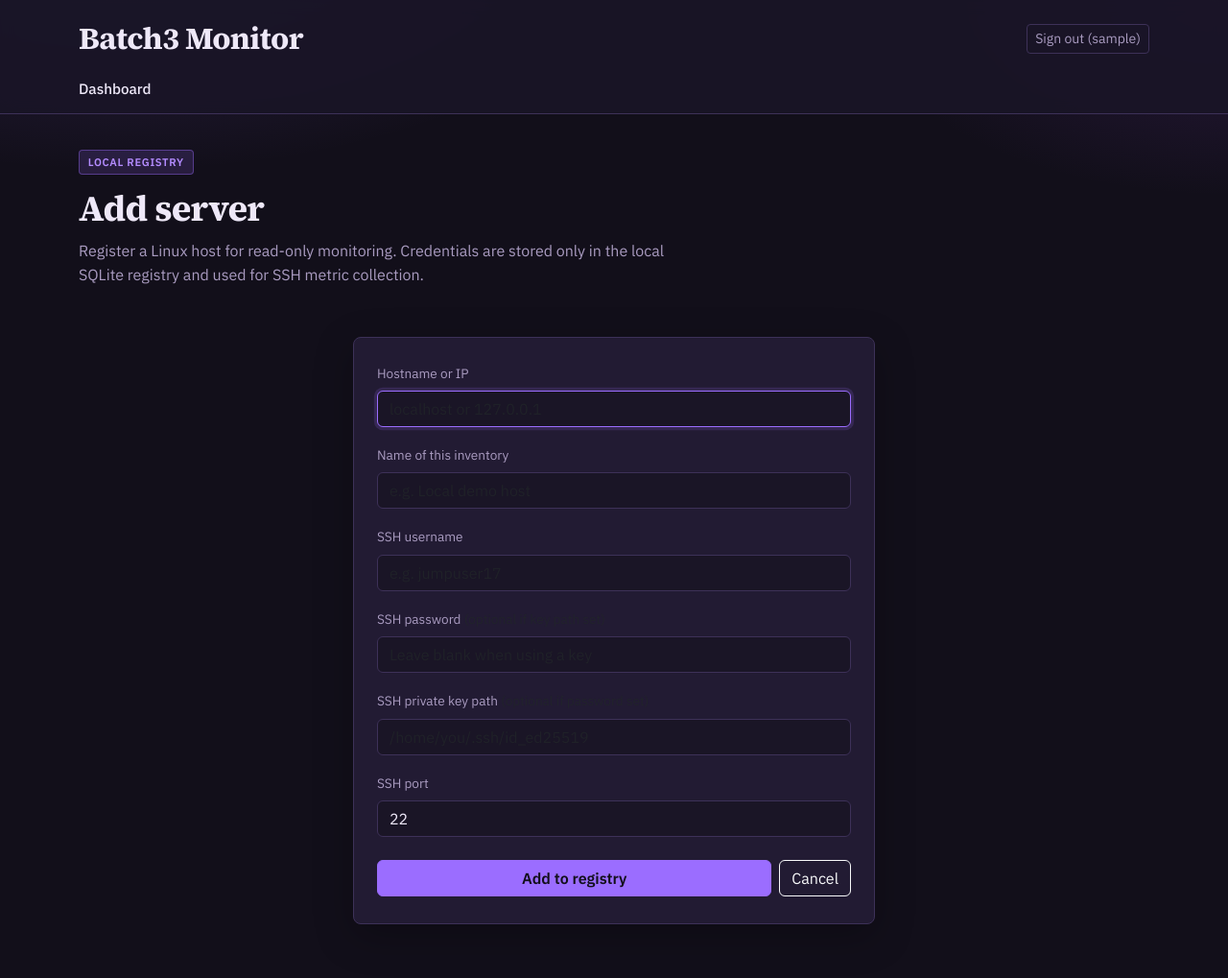
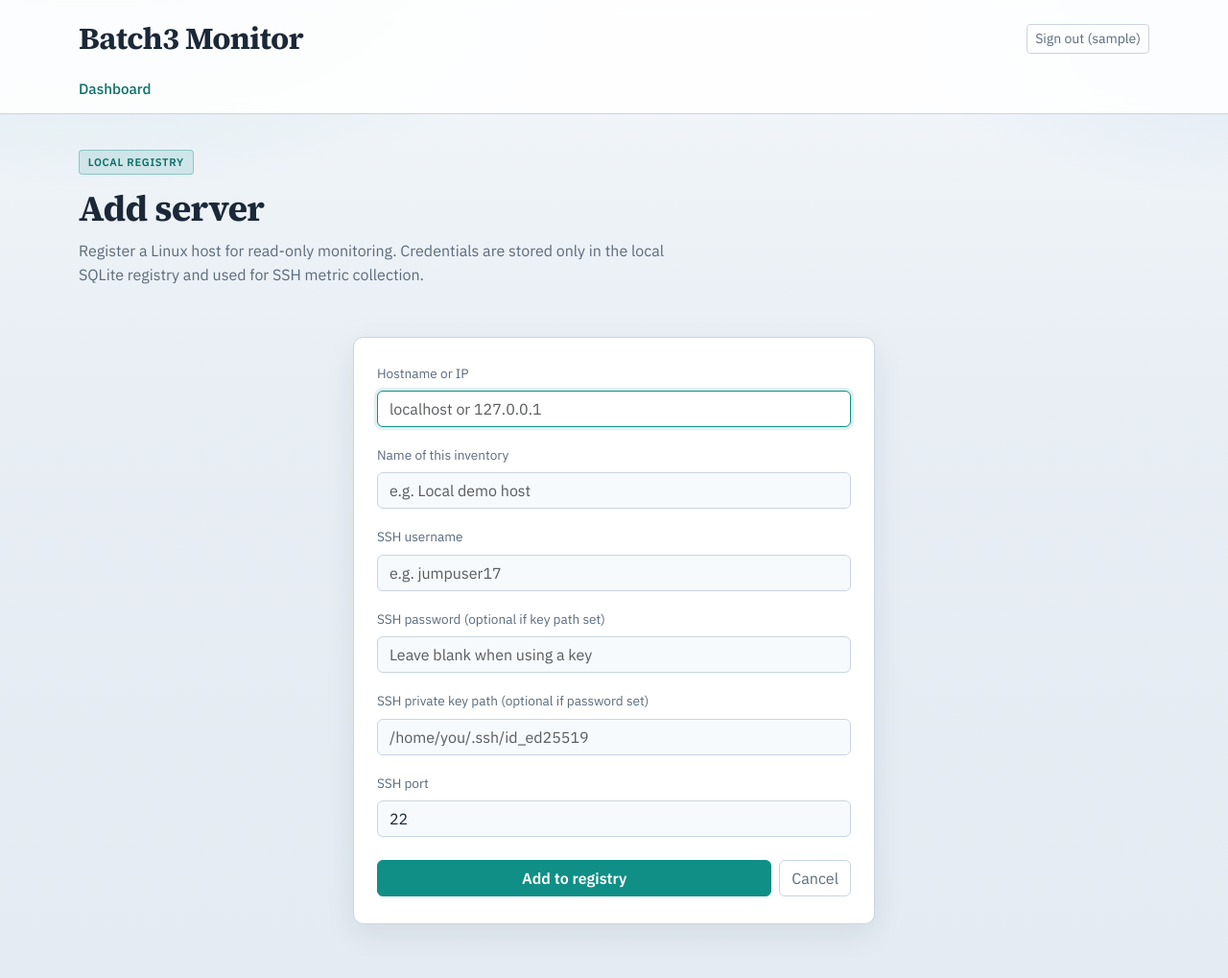
Before and after one commit to sathvikshet24/cursor_monitoring_app, a Flask app: page /servers/add in a window 1280 px wide. Shown: the whole page at 96% size. Run offline with Flask 3, Linux system fonts and the light colour scheme; the visitor is signed in with stand-in values (Sample User, id 1).

Commit message:
Refresh UI to a light teal theme for clearer day-to-day monitoring.
Co-authored-by: Cursor <cursoragent@cursor.com>

```diff
--- a/app/static/css/style.css
+++ b/app/static/css/style.css
@@ -1,13 +1,13 @@
 :root {
-  --bg: #120f1a;
-  --bg-elevated: #1a1526;
-  --panel: #221b33;
-  --border: #3d3158;
-  --text: #eee8f8;
-  --muted: #a99bc0;
-  --accent: #9b6dff;
-  --accent-dim: rgba(155, 109, 255, 0.16);
-  --accent-strong: #b48cff;
+  --bg: #e8eef4;
+  --bg-elevated: #ffffff;
+  --panel: #ffffff;
+  --border: #c9d5e1;
+  --text: #1b2838;
+  --muted: #5a6b7d;
+  --accent: #0f8f86;
+  --accent-dim: rgba(15, 143, 134, 0.12);
+  --accent-strong: #0b6f68;
   --font-sans: "IBM Plex Sans", system-ui, sans-serif;
   --font-display: "Source Serif 4", Georgia, serif;
 }
@@ -18,16 +18,16 @@
   flex-direction: column;
   font-family: var(--font-sans);
   background:
-    radial-gradient(ellipse 80% 50% at 10% -10%, rgba(155, 109, 255, 0.22), transparent 55%),
-    radial-gradient(ellipse 60% 40% at 100% 0%, rgba(120, 60, 180, 0.22), transparent 50%),
-    var(--bg);
+    radial-gradient(ellipse 80% 50% at 8% -8%, rgba(15, 143, 134, 0.14), transparent 55%),
+    radial-gradient(ellipse 55% 40% at 100% 0%, rgba(59, 130, 180, 0.12), transparent 50%),
+    linear-gradient(180deg, #f3f7fb 0%, var(--bg) 40%, #e4ebf2 100%);
   color: var(--text);
 }
 
 .app-header {
   border-bottom: 1px solid var(--border);
-  background: rgba(26, 21, 38, 0.92);
-  backdrop-filter: blur(8px);
+  background: rgba(255, 255, 255, 0.88);
+  backdrop-filter: blur(10px);
 }
 
 .brand-title {
@@ -70,7 +70,7 @@
   text-transform: uppercase;
   color: var(--accent-strong);
   background: var(--accent-dim);
-  border: 1px solid rgba(155, 109, 255, 0.4);
+  border: 1px solid rgba(15, 143, 134, 0.35);
   border-radius: 0.25rem;
 }
 
@@ -84,6 +84,7 @@
   font-weight: 700;
   letter-spacing: -0.02em;
   margin-bottom: 0.55rem;
+  color: var(--text);
 }
 
 .page-lead {
@@ -128,14 +129,27 @@
 }
 
 .logout-btn {
-  border-color: var(--border);
-  color: var(--muted);
+  border-color: var(--border) !important;
+  color: var(--muted) !important;
+  background: transparent;
 }
 
 .logout-btn:hover {
-  border-color: var(--accent);
-  color: var(--text);
-  background: var(--accent-dim);
+  border-color: var(--accent) !important;
+  color: var(--accent-strong) !important;
+  background: var(--accent-dim) !important;
+}
+
+.btn-outline-light {
+  border-color: var(--border) !important;
+  color: var(--muted) !important;
+  background: transparent;
+}
+
+.btn-outline-light:hover {
+  border-color: var(--accent) !important;
+  color: var(--accent-strong) !important;
+  background: var(--accent-dim) !important;
 }
 
 .login-wrap {
@@ -148,9 +162,9 @@
   width: min(100%, 26rem);
   background: var(--panel);
   border: 1px solid var(--border);
-  border-radius: 0.5rem;
+  border-radius: 0.65rem;
   padding: 1.5rem 1.5rem 1.75rem;
-  box-shadow: 0 12px 40px rgba(0, 0, 0, 0.25);
+  box-shadow: 0 10px 32px rgba(27, 40, 56, 0.08);
 }
 
 .add-server-panel {
@@ -163,7 +177,7 @@
 }
 
 .app-input {
-  background: var(--bg-elevated);
+  background: #f7fafc;
   border: 1px solid var(--border);
   color: var(--text);
 }
@@ -178,32 +192,32 @@
 .btn-accent {
   background: var(--accent);
   border-color: var(--accent);
-  color: #120f1a;
+  color: #ffffff;
   font-weight: 600;
 }
 
 .btn-accent:hover {
   background: var(--accent-strong);
   border-color: var(--accent-strong);
-  color: #120f1a;
+  color: #ffffff;
 }
 
 .alert-warning {
-  background: rgba(196, 160, 60, 0.15);
-  border-color: rgba(196, 160, 60, 0.35);
-  color: #e6d59a;
+  background: rgba(180, 130, 20, 0.1);
+  border-color: rgba(180, 130, 20, 0.3);
+  color: #8a6410;
 }
 
 .alert-success {
   background: var(--accent-dim);
-  border-color: rgba(155, 109, 255, 0.4);
-  color: #d4c4ff;
+  border-color: rgba(15, 143, 134, 0.35);
+  color: var(--accent-strong);
 }
 
 .alert-danger {
-  background: rgba(180, 70, 70, 0.18);
-  border-color: rgba(180, 70, 70, 0.4);
-  color: #f0b4b4;
+  background: rgba(190, 60, 70, 0.1);
+  border-color: rgba(190, 60, 70, 0.3);
+  color: #a8323c;
 }
 
 .server-stack {
@@ -470,3 +484,15 @@
   color: var(--muted);
   font-size: 0.82rem;
 }
+
+.text-muted {
+  color: var(--muted) !important;
+}
+
+a:not(.brand-title):not(.subnav-link):not(.btn) {
+  color: var(--accent-strong);
+}
+
+a:not(.brand-title):not(.subnav-link):not(.btn):hover {
+  color: var(--accent);
+}
```
Also changed, not shown: other parts of app/static/css/style.css (+16 -16 lines).
